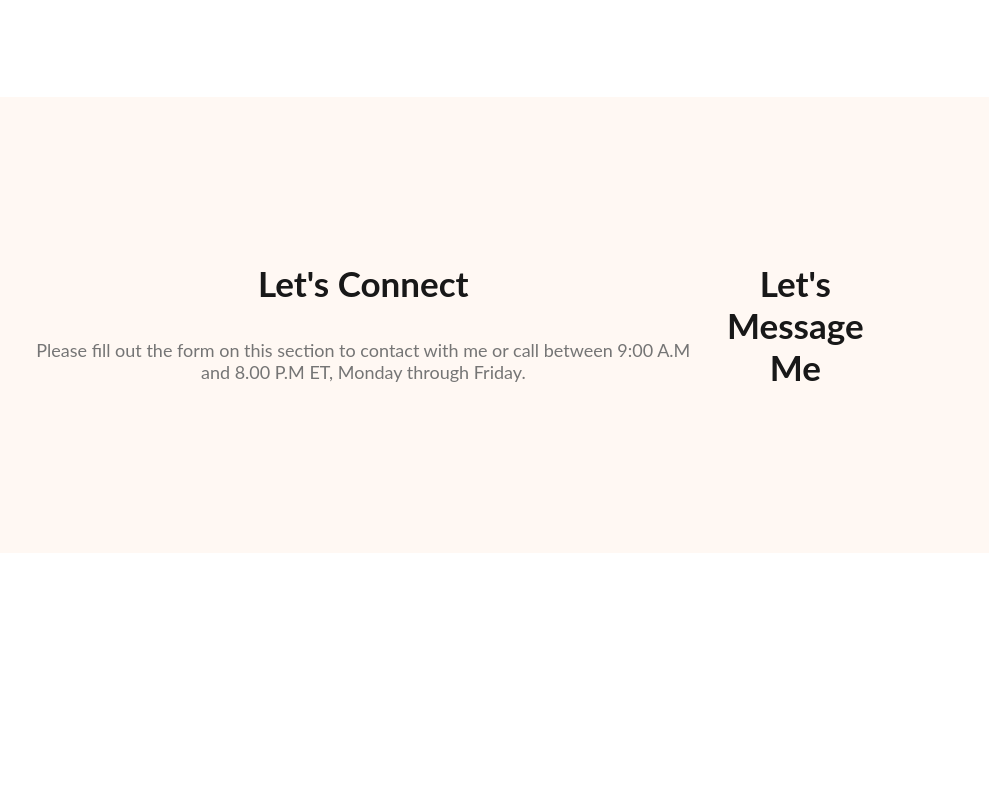
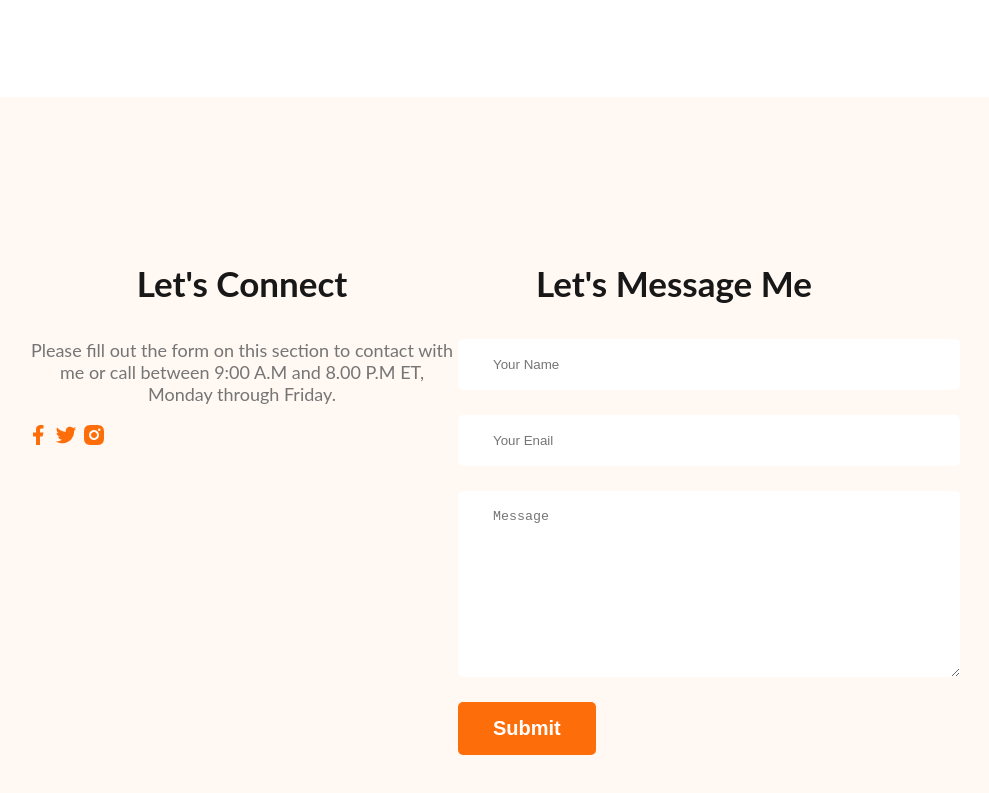
Before and after one commit to akashsabbir40/simple-portfoli, a plain HTML site: page index.html in a window 1280 px wide. Shown: the part 3137-3930 px from the top of the page, without its empty margins (182-1171 px from the left). Before the commit the page ends 3698 px from the top, so only its background shows below. Drawn offline with Linux system fonts and the light colour scheme.

Commit message:
finished footer section

```diff
--- a/index.html
+++ b/index.html
@@ -172,9 +172,20 @@
       <p class="section-description">Please fill out the form on this section to contact with me or call between 9:00
         A.M and 8.00 P.M ET, Monday through
         Friday.</p>
+      <div class="social-links">
+        <a href=""><img src="images/icons/facebook.png" alt=""></a>
+        <a href=""><img src="images/icons/twitter.png" alt=""></a>
+        <a href=""><img src="images/icons/insta.png" alt=""></a>
+      </div>
     </div>
     <div class="footer-column">
       <h3 class="section-title">Let's Message Me</h3>
+      <form class="contact" action="">
+        <input type="text" placeholder="Your Name">
+        <input type="email" name="" placeholder="Your Enail" id="">
+        <textarea name="" id="" placeholder="Message" cols="30" rows="10"></textarea>
+        <input class="btn-primary" type="submit" value="Submit">
+      </form>
     </div>
 
   </footer>
--- a/styles/portfolio.css
+++ b/styles/portfolio.css
@@ -164,3 +164,22 @@ footer {
   margin-top: 100px;
   padding: 130px 200px;
 }
+.footer-column {
+  width: 50%;
+}
+.social-links {
+  margin-right: 25px;
+}
+
+.contact input[type='text'],
+input[type='email'],
+textarea {
+  display: block;
+  margin-bottom: 25px;
+  padding: 18px 35px;
+  color: #757575;
+  border-radius: 5px;
+  background: #fff;
+  border: 0;
+  width: 100%;
+}
```
